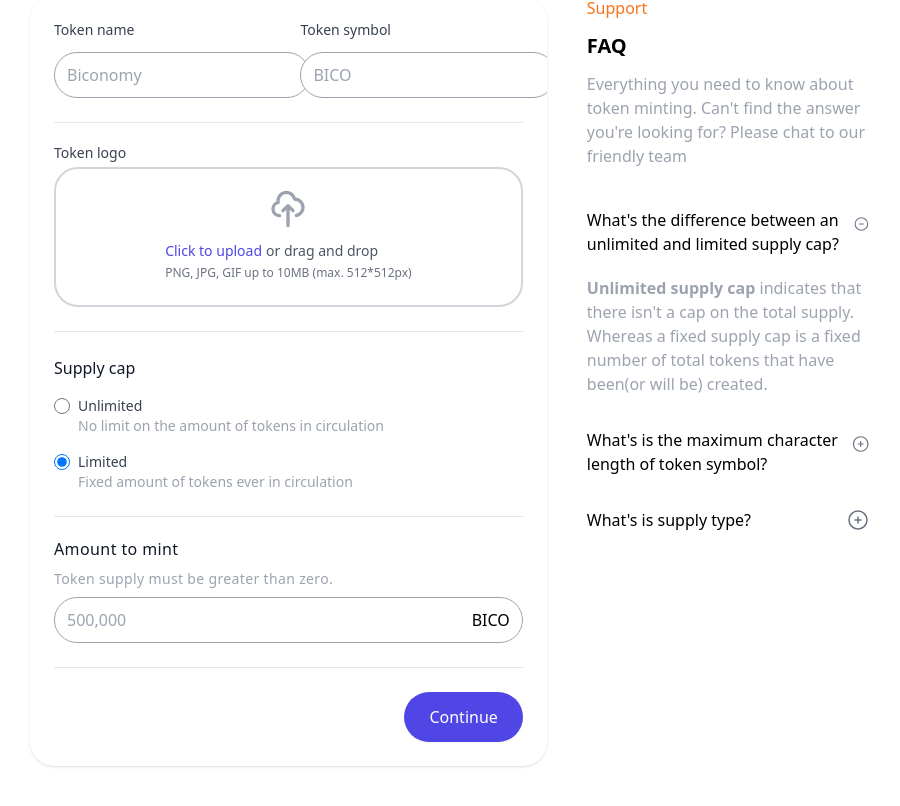
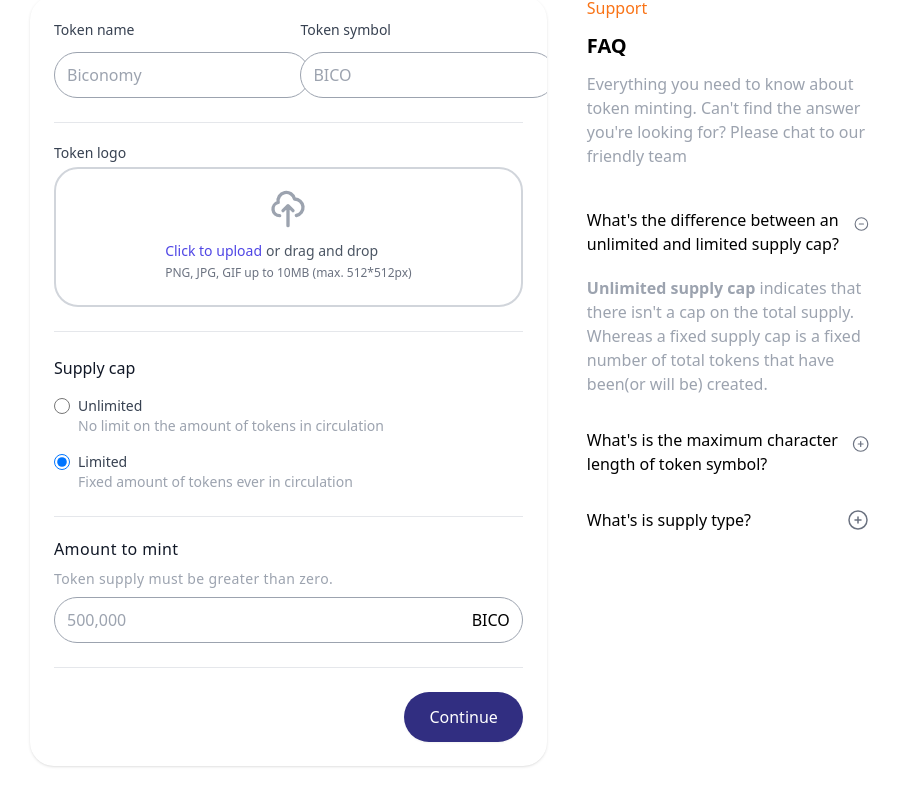
Before and after one commit to izuchukwu-eric/minting-stepper, a Next.js app: page / in a window 1280 px wide. Shown: the part 228-1034 px from the top of the page, without its empty margins (330-1230 px from the left). Built offline with nearby package versions, Linux system fonts and the light colour scheme.

Commit message:
new commit

```diff
--- a/components/steps/Details.tsx
+++ b/components/steps/Details.tsx
@@ -87,7 +87,7 @@
 
             <div className='border-b border-gray-200 mx-6' />
 
-            <button type="button" onClick={() => handleClick("next")} className="inline-flex m-6 float-right items-center rounded-full border border-transparent bg-indigo-600 px-6 py-3 text-base font-medium text-white shadow-sm hover:bg-indigo-700 focus:ring-indigo-500 focus:ring-offset-2">Continue</button>
+            <button type="button" onClick={() => handleClick("next")} className="inline-flex m-6 float-right items-center rounded-full border border-transparent bg-indigo-900 px-6 py-3 text-base font-medium text-white shadow-sm hover:bg-indigo-700 focus:ring-indigo-500 focus:ring-offset-2">Continue</button>
           </form>
         </div>
 
--- a/components/steps/Finished.tsx
+++ b/components/steps/Finished.tsx
@@ -19,7 +19,7 @@
           <span className='text-gray-400 font-medium md:text-xl text-xs'>0x30557BF7a8586592aD51b04bD582749c8E2D5a17</span>
         </div>
           <div className='border-b border-gray-200 my-5' />
-          <button type="button" className="items-center md:ml-40 ml-6 rounded-full border border-transparent bg-indigo-600 px-12 py-3 text-base font-medium text-white shadow-sm hover:bg-indigo-700 focus:ring-indigo-500 focus:ring-offset-2">Create schedule</button>
+          <button type="button" className="items-center md:ml-40 ml-6 rounded-full border border-transparent bg-indigo-900 px-12 py-3 text-base font-medium text-white shadow-sm hover:bg-indigo-700 focus:ring-indigo-500 focus:ring-offset-2">Create schedule</button>
       </div>
     </div>
   )
--- a/components/steps/Summary.tsx
+++ b/components/steps/Summary.tsx
@@ -51,7 +51,7 @@
               </svg>
               <span onClick={() => handleClick()} className='cursor-pointer text-gray-400 font-medium'>Return to details</span>
             </div>
-            <button type="button" onClick={() => handleClick("next")} className="m-6 float-right items-center md:rounded-full rounded-lg border border-transparent bg-indigo-600 md:px-6 py-3 text-base font-medium text-white shadow-sm hover:bg-indigo-700 focus:ring-indigo-500 focus:ring-offset-2">Create token</button>
+            <button type="button" onClick={() => handleClick("next")} className="m-6 float-right items-center md:rounded-full rounded-lg border border-transparent bg-indigo-900 md:px-6 py-3 text-base font-medium text-white shadow-sm hover:bg-indigo-700 focus:ring-indigo-500 focus:ring-offset-2">Create token</button>
           </div>
         </div>
       </div>
```
